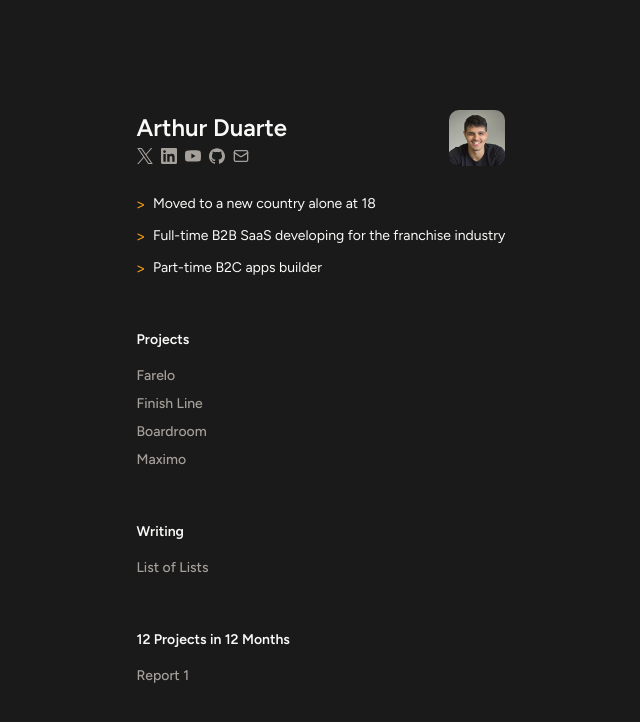
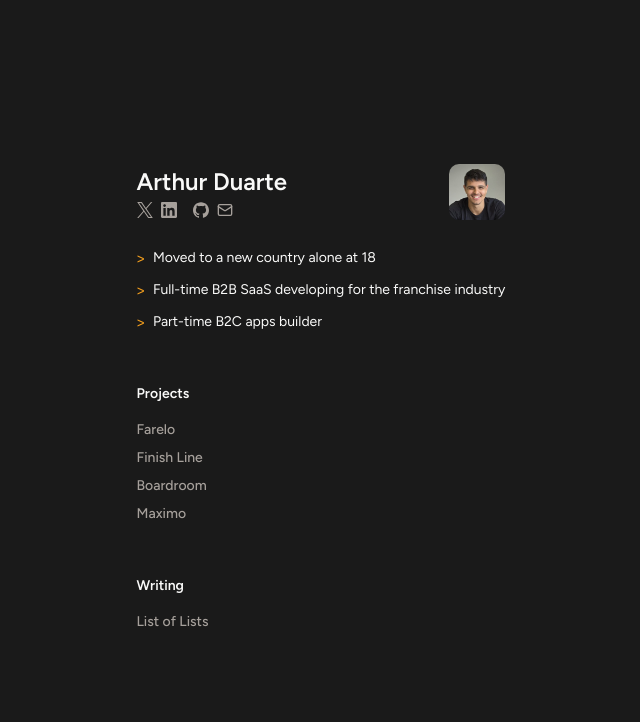
Before and after one commit to arthrduarte/arthurduarte.dev, a Next.js app: page / in a window 1280 px wide. Shown: the top 722 px of the page, without its empty margins (319-959 px from the left). Built offline with nearby package versions, Linux system fonts and the light colour scheme.

Commit message:
comment youtube and 12x12

```diff
--- a/app/page.tsx
+++ b/app/page.tsx
@@ -59,7 +59,7 @@ export default function Home() {
                     {social.icon === "mail" && <Mail className="h-4 w-4" />}
                     {social.icon === "x" && <XIcon />}
                     {social.icon === "linkedin" && <LinkedInIcon />}
-                    {social.icon === "youtube" && <YouTubeIcon />}
+                    {/* {social.icon === "youtube" && <YouTubeIcon />} */}
                     {social.icon === "github" && <GitHubIcon />}
                   </Link>
                 ))}
@@ -127,7 +127,7 @@ export default function Home() {
       </section>
 
       {/* 12x12 Section */}
-      <section>
+      {/* <section>
         <h2 className="text-sm font-semibold mb-3">
           12 Projects in 12 Months
         </h2>
@@ -139,7 +139,7 @@ export default function Home() {
             Report 1
           </Link>
         </div>
-      </section>
+      </section> */}
     </div>
   )
 }
```
